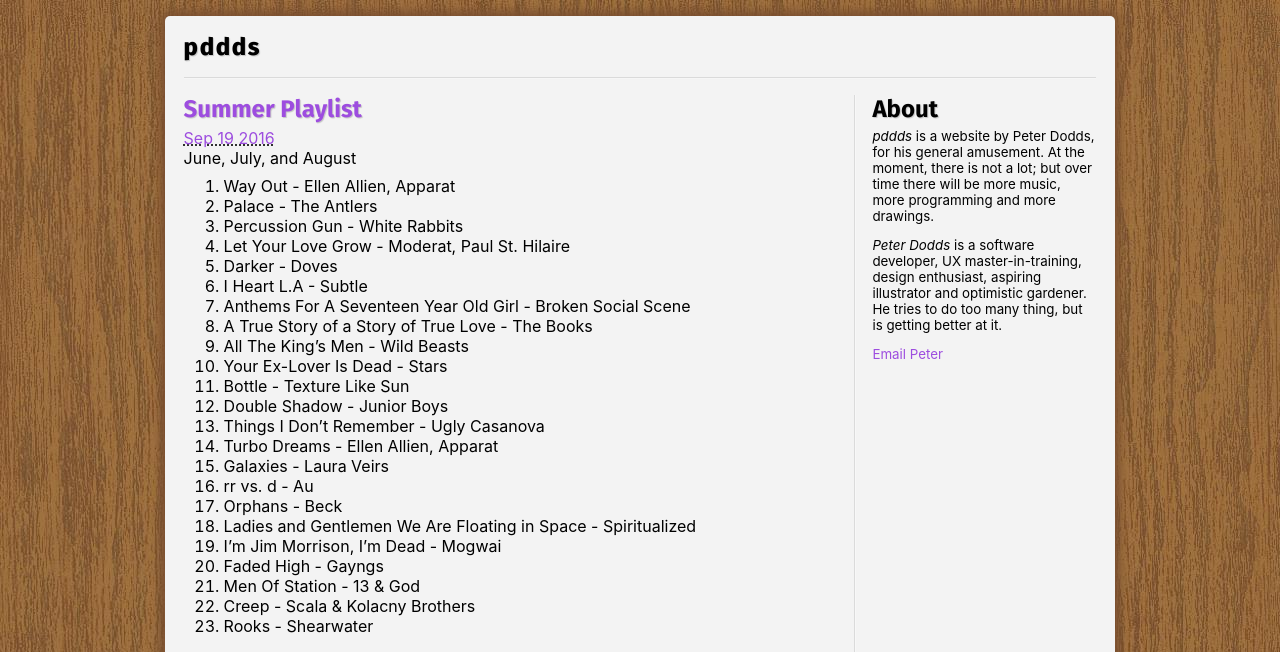
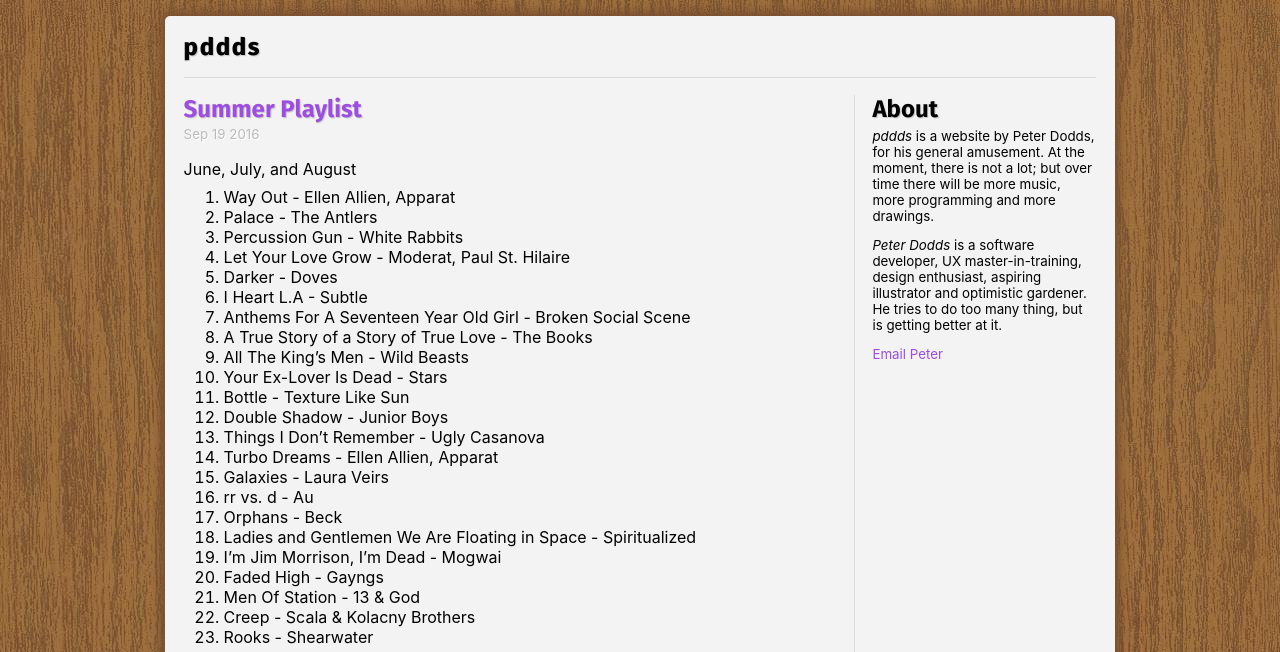
Before and after one commit to m0tive/pddds.com, a Jekyll site: the page built from index.md, in a window 1280 px wide. Shown: the top 652 px of the page. Built offline with Jekyll 4.4.1, drawn with Linux system fonts in a browser that asks for light colours; grey boxes are pictures that could not be loaded.

Commit message:
Style the article headers

```diff
--- a/css/base.scss
+++ b/css/base.scss
@@ -230,6 +230,25 @@
 // remove any leading hr
 #page > main > hr:first-child { display: none; }
 
+#page > main > hr { margin: 1em 0 1em; }
+
+article {
+    > header {
+        margin: 0 0 1em;
+        > h2 {
+            margin-bottom: -0em;
+        }
+        > abbr {
+            &, a, a:visited {
+                color: #bbb;
+                text-shadow: 1px 1px 0px white;
+                text-decoration: none;
+            }
+            font-size: smaller;
+        }
+    }
+}
+
 body > footer {
     border-bottom: 0;
     > p {
```
